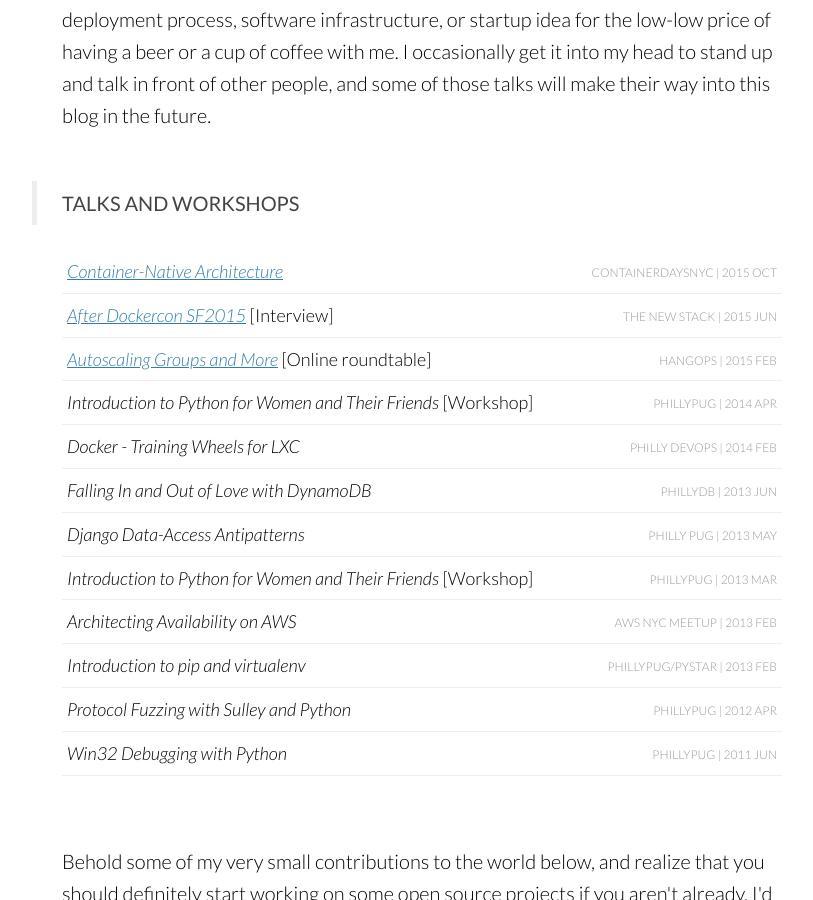
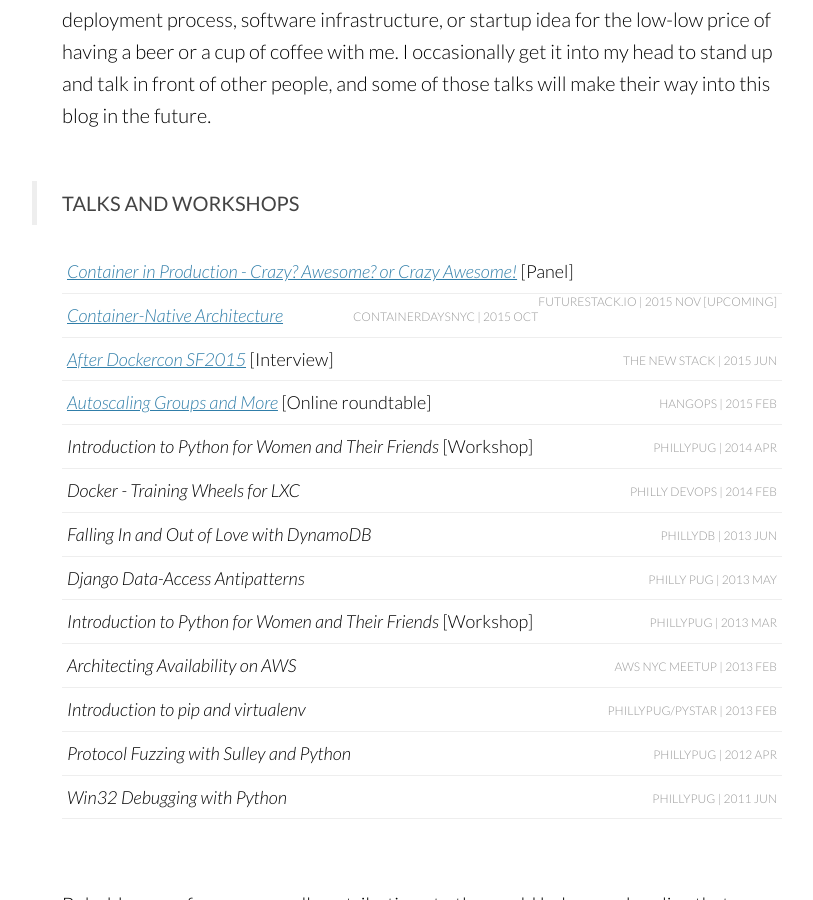
Before and after one commit to tgross/blog.0x74696d.com, a Jekyll site: the page built from community.html, in a window 1280 px wide and 900 px high, scrolled down 521 px. Shown: the whole window, without its empty margins (218-1031 px from the left). Built offline with Jekyll 4.4.1, drawn with Linux system fonts in a browser that asks for light colours; Markdown is read by kramdown in place of the engine named in the settings.

Commit message:
Add ref to upcoming appearance at futurestack.io

```diff
--- a/community.html
+++ b/community.html
@@ -10,6 +10,7 @@
 
 <a name="talks"><h2>Talks and workshops</h2></a>
 <ul class="listing">
+  <li><i><a href="https://blog.newrelic.com/2015/10/26/futurestack-fs15-speakers-latest/">Container in Production - Crazy? Awesome? or Crazy Awesome!</a></i> [Panel] <span>FutureStack.io | 2015 Nov [upcoming]</li>
   <li><i><a href="http://0x74696d.com/posts/container-native-architecture-talk/">Container-Native Architecture</a></i> <span>ContainerDaysNYC | 2015 Oct</li>
   <li><i><a href="http://thenewstack.io/tns-analysts-show-50-docker-for-today-and-tomorrow-from-dockercon/
 ">After Dockercon SF2015</a></i> [Interview] <span>The New Stack | 2015 Jun</li>
```
